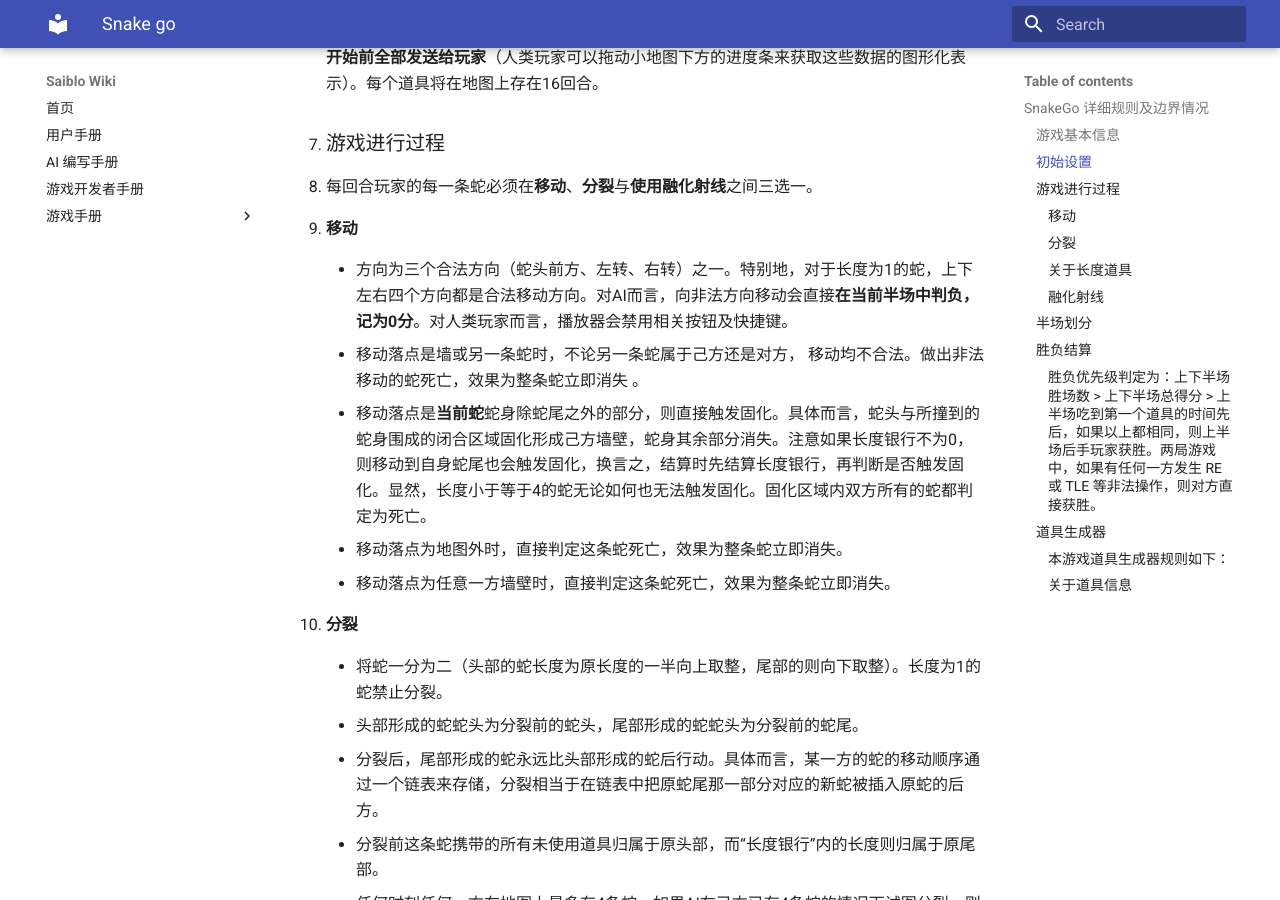
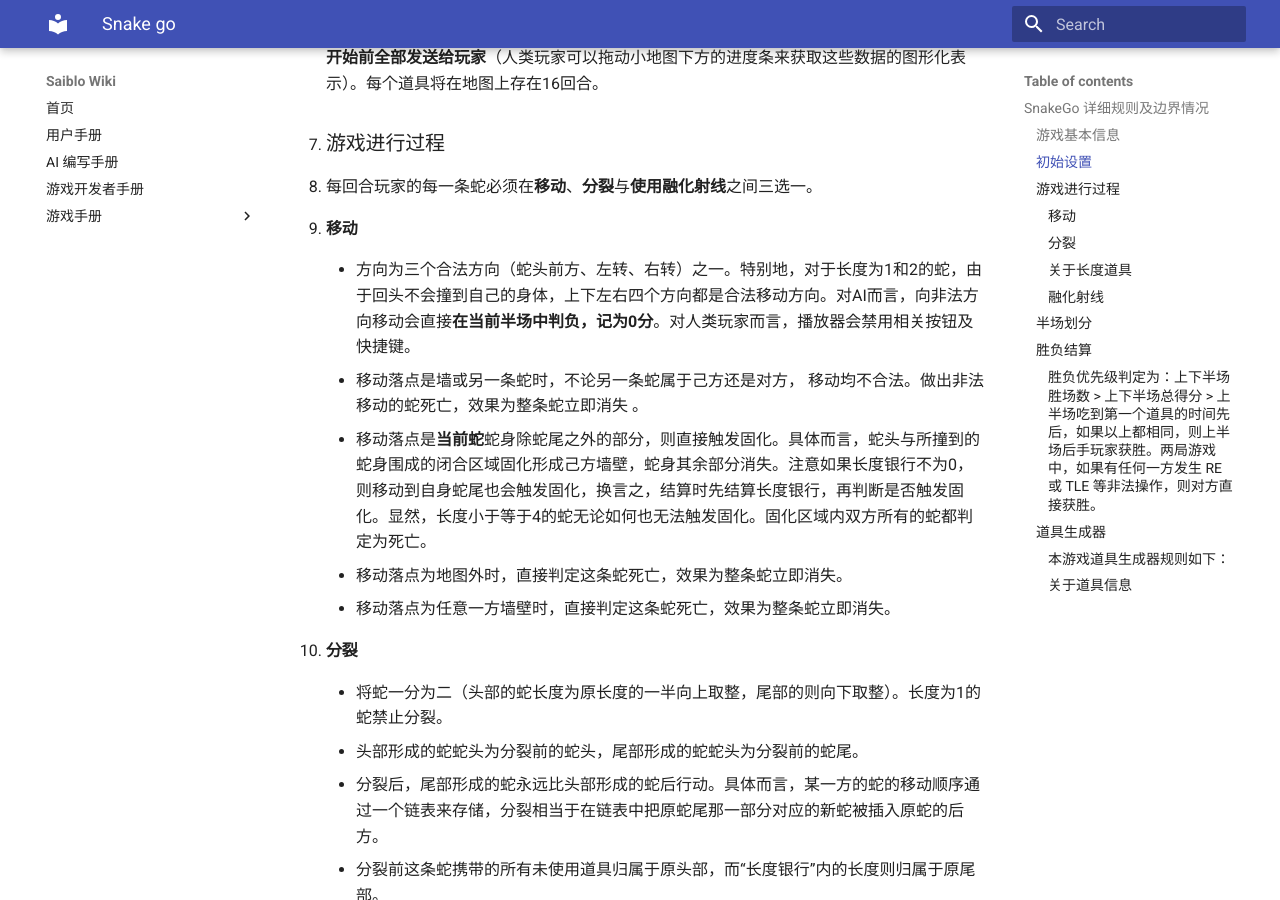
Before and after one commit to saiblo/saiblo-docs, an MkDocs documentation site: the page built from docs/games/snake-go/snake-go.md, in a window 1280 px wide and 900 px high, scrolled down 588 px. Built offline with MkDocs 1.6.1 and Material for MkDocs 9.7.7, drawn with Linux system fonts in a browser that asks for light colours; some of the changed text lies outside the part shown.

Commit message:
length 2 rules fixed

```diff
--- a/docs/games/snake-go/snake-go.md
+++ b/docs/games/snake-go/snake-go.md
@@ -18,7 +18,7 @@
 
    * #### 移动
 
-     * 方向为三个合法方向（蛇头前方、左转、右转）之一。特别地，对于长度为1的蛇，上下左右四个方向都是合法移动方向。对AI而言，向非法方向移动会直接**在当前半场中判负，记为0分**。对人类玩家而言，播放器会禁用相关按钮及快捷键。
+     * 方向为三个合法方向（蛇头前方、左转、右转）之一。特别地，对于长度为1和2的蛇，由于回头不会撞到自己的身体，上下左右四个方向都是合法移动方向。对AI而言，向非法方向移动会直接**在当前半场中判负，记为0分**。对人类玩家而言，播放器会禁用相关按钮及快捷键。
      * 移动落点是墙或另一条蛇时，不论另一条蛇属于己方还是对方， 移动均不合法。做出非法移动的蛇死亡，效果为整条蛇立即消失 。
      * 移动落点是**当前蛇**蛇身除蛇尾之外的部分，则直接触发固化。具体而言，蛇头与所撞到的蛇身围成的闭合区域固化形成己方墙壁，蛇身其余部分消失。注意如果长度银行不为0，则移动到自身蛇尾也会触发固化，换言之，结算时先结算长度银行，再判断是否触发固化。显然，长度小于等于4的蛇无论如何也无法触发固化。固化区域内双方所有的蛇都判定为死亡。
      * 移动落点为地图外时，直接判定这条蛇死亡，效果为整条蛇立即消失。
```
Also changed, not shown: other parts of docs/games/snake-go/snake-go.md (+1 -1 lines).
